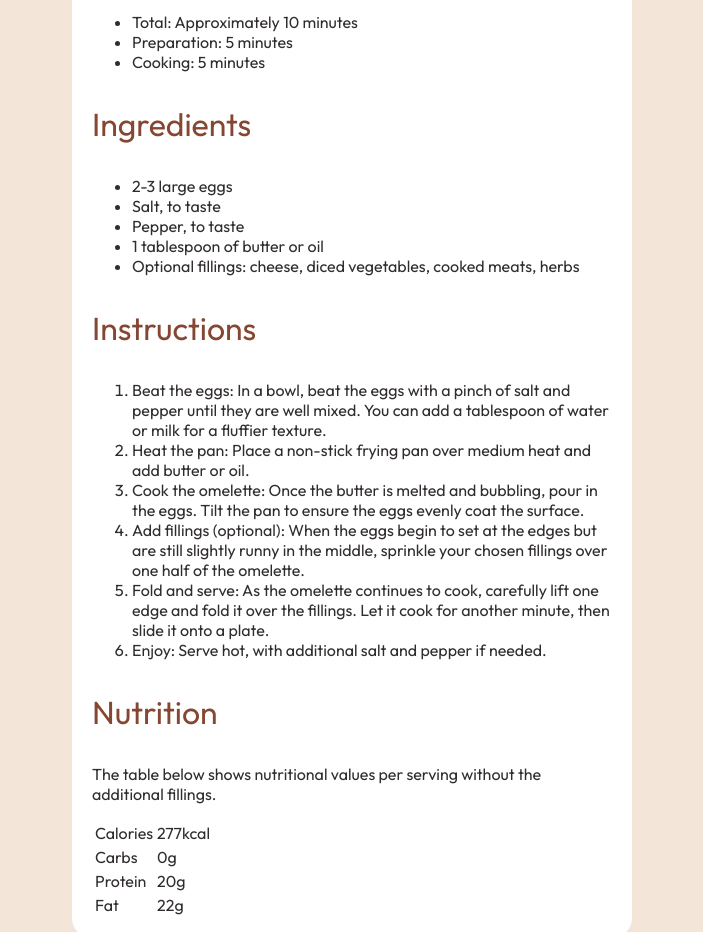
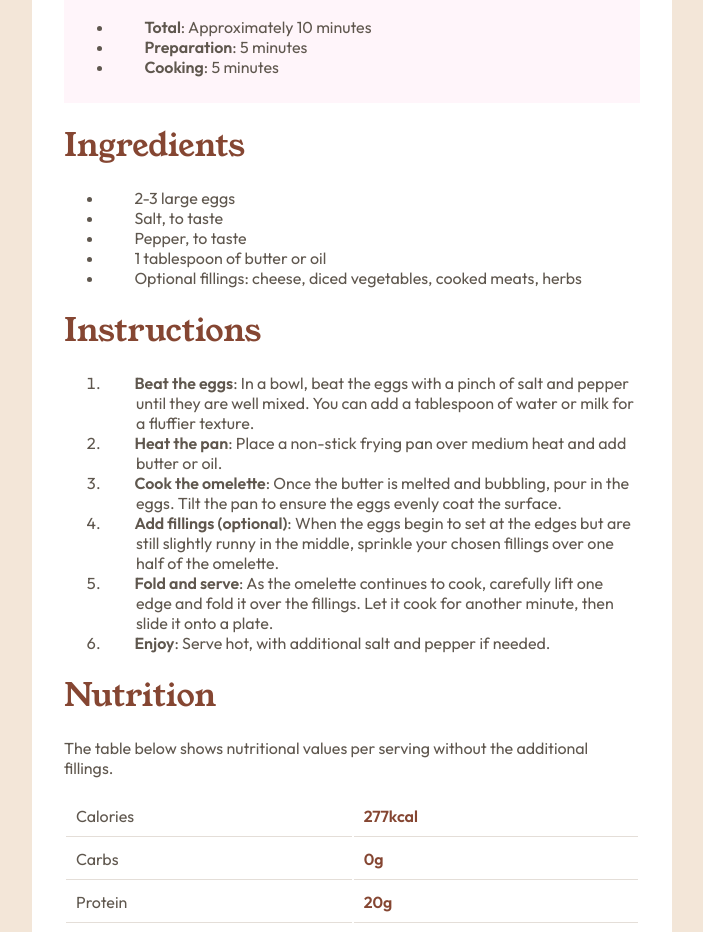
Before and after one commit to ajasmine94/recipe-page, a plain HTML site: page index.html in a window 1280 px wide. Shown: the part 659-1591 px from the top of the page, without its empty margins (288-991 px from the left). Drawn offline with Linux system fonts and the light colour scheme.

Commit message:
Bold style & nutrition table styling

```diff
--- a/index.html
+++ b/index.html
@@ -34,9 +34,9 @@
         <article class="preparation">
           <p class="title">Preparation time</p>
           <ul class="steps">
-            <li>Total: Approximately 10 minutes</li>
-            <li>Preparation: 5 minutes</li>
-            <li>Cooking: 5 minutes</li>
+            <li><span class="bold">Total</span>: Approximately 10 minutes</li>
+            <li><span class="bold">Preparation</span>: 5 minutes</li>
+            <li><span class="bold">Cooking</span>: 5 minutes</li>
           </ul>
         </article>
         <article class="ingredients">
@@ -95,19 +95,19 @@
           <table class="nutrition-table">
             <tr>
               <td>Calories</td>
-              <td>277kcal</td>
+              <td><span class="bold">277kcal</span></td>
             </tr>
             <tr>
               <td>Carbs</td>
-              <td>0g</td>
+              <td><span class="bold">0g</span></td>
             </tr>
             <tr>
               <td>Protein</td>
-              <td>20g</td>
+              <td><span class="bold">20g</span></td>
             </tr>
             <tr>
               <td>Fat</td>
-              <td>22g</td>
+              <td><span class="bold">22g</span></td>
             </tr>
           </table>
         </article>
--- a/style.css
+++ b/style.css
@@ -1,7 +1,14 @@
 @font-face {
   font-family: Outfit;
-  /* font-weight: 400, 600, 700; */
+  font-weight: 400, 600, 700;
   src: url("./assets/fonts/outfit/static/Outfit-Regular.ttf") format("truetype");
+}
+
+@font-face {
+  font-family: Outfit-semibold;
+  font-weight: 600;
+  src: url("./assets/fonts/outfit/static/Outfit-SemiBold.ttf")
+    format("truetype");
 }
 
 @font-face {
@@ -31,32 +38,32 @@ body {
   flex-wrap: wrap;
   justify-content: center;
 
-  color: hsl(24, 5%, 18%);
+  font-family: "Outfit", sans-serif;
+  color: hsl(30, 10%, 34%);
 }
 
 main {
   background-color: hsl(0, 0%, 100%);
-  width: 70vh;
-  padding: 20px;
+  width: 80vh;
+  padding: 32px;
   margin: 120px;
 
   border-radius: 20px;
 }
 
-p,
-ul li,
-ol li,
-tr td {
-  font-family: "Outfit", sans-serif;
+li {
+  padding-left: 2em;
+  text-indent: -0.1em;
 }
 
-section,
-article {
+.title {
   font-family: "Young-Serif", sans-serif;
 }
 
 section .title {
   font-size: 2.5rem;
+  font-weight: 300;
+  margin: 20px 0;
 }
 
 article .title {
@@ -64,11 +71,37 @@ article .title {
   color: hsl(14, 45%, 36%);
 }
 
+.bold {
+  font-family: "Outfit-semibold", sans-serif;
+}
+
+.preparation {
+  background-color: hsl(330, 100%, 98%);
+  padding: 10px;
+}
+
+.preparation .title {
+  color: hsl(332, 51%, 32%);
+  padding: 5px;
+  font-family: "Outfit-semibold", sans-serif;
+  font-size: 1.2em;
+}
+
 .article-image img {
   max-width: 100%;
   border-radius: 15px;
 }
 
+.nutrition-table tr > td {
+  width: 50vh;
+  padding: 10px;
+  border-bottom: 1px solid hsl(30, 18%, 87%);
+}
+
+.nutrition-table td .bold {
+  color: hsl(14, 45%, 36%);
+}
+
 .attribution {
   display: none;
 }
```
